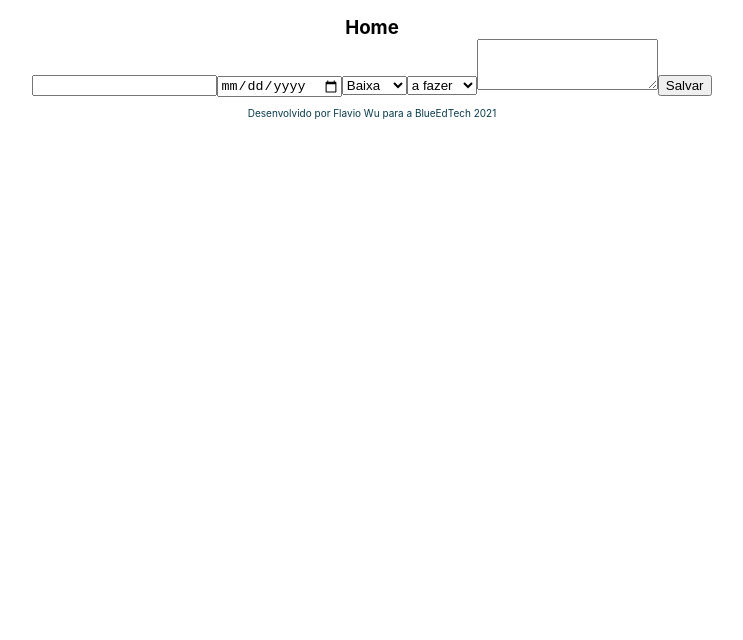
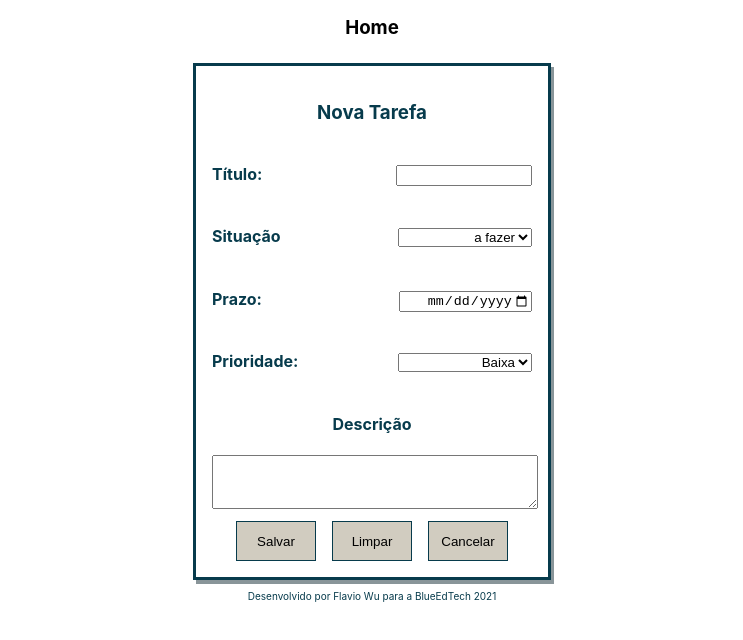
Before and after one commit to flaviowu/front-react-to-do-list, a React (Create React App) app: page /add in a window 1280 px wide. Shown: the top 640 px of the page, without its empty margins (268-1011 px from the left). Built offline with nearby package versions, Linux system fonts and the light colour scheme.

Commit message:
estilos e implementação de funcionalidades

```diff
--- a/src/components/structure/card/ToDoCard.scss
+++ b/src/components/structure/card/ToDoCard.scss
@@ -4,11 +4,12 @@
 @mixin card-general {
   display: flex;
   align-items: center;
+  align-content: center;
   justify-content: space-between;
   min-width: 25rem;
   max-width: 75rem;
   text-align: left;
-  padding: 0 0.5rem 0 0.5rem;
+  padding: .5rem .5rem 0 .5rem;
   margin: 0 0 0.3rem 0;
   transition: 200ms ease-in-out;
   border: solid 2px;
--- a/src/components/structure/cardList/CardList.js
+++ b/src/components/structure/cardList/CardList.js
@@ -1,12 +1,12 @@
 import React, { useState, useEffect } from "react";
 import ToDoCard from "../card/ToDoCard";
 import MockCard from "../mockCard/MockCard";
-import axios from "axios";
 import { Api } from "../../../modules/Api/Api";
 import "./CardList.scss";
 
 const CardList = () => {
   const [tarefas, setTarefas] = useState([]);
+  const [tarefa, setTarefa] = useState({});
   const [filter, setFilter] = useState("");
 
   useEffect(() => {
--- a/src/components/structure/mockCard/MockCard.scss
+++ b/src/components/structure/mockCard/MockCard.scss
@@ -1,6 +1,8 @@
 .mock-card {
   display: flex;
+  align-items: center;
   justify-content: space-around;
+  height: 1.8rem;
   min-width: 25rem;
   max-width: 75rem;
   padding: 0 0.5rem 0 0.5rem;
--- a/src/modules/Api/Api.js
+++ b/src/modules/Api/Api.js
@@ -3,9 +3,9 @@ import axios from "axios";
 export const Api = {
   url: "http://localhost:3005/tarefas",
 
-  getTarefas: (filter) => axios.get(`${Api.url}/${filter}`),
+  getTarefas: async (filter) => await axios.get(`${Api.url}/${filter}`),
 
-  getTarefa: (id) => axios.get(`${Api.url}/${id}`),
+  getTarefa: async (id) => await axios.get(`${Api.url}/${id}`),
 
   postTarefa: (body) => {
     return axios.post(`${Api.url}/add`, body);
--- a/src/pages/TarefaAdd/TarefaAdd.js
+++ b/src/pages/TarefaAdd/TarefaAdd.js
@@ -1,9 +1,14 @@
 import React from "react";
-import { dataFormatISO } from "../../modules/utilities/getData"
-
+import { dataFormatISO } from "../../modules/utilities/getData";
+import { useHistory } from "react-router-dom";
 import { Api } from "../../modules/Api/Api";
 
 const TarefaAdd = (props) => {
+  let history = useHistory();
+
+  function handleCancel() {
+    history.push("/")
+  }
 
   function handleSubmit(e) {
     e.preventDefault();
@@ -21,34 +26,56 @@ const TarefaAdd = (props) => {
       descricao: descricao,
     };
 
-		console.log(Tarefa)
+    console.log(Tarefa);
 
-		Api.postTarefa(Tarefa)
-
-  }
-
-  function handleChange() {
-    console.log("Mudou");
+    Api.postTarefa(Tarefa).then(res => console.log(res));
   }
 
   return (
     <div className="tarefa-add">
       <form className="tarefa-add-form" onSubmit={handleSubmit}>
-        <input type="text" name="titulo" id="titulo" onChange={handleChange} />
-        <input type="date" name="prazo" id="prazo" onChange={handleChange} />
-        <select name="prioridade" id="prioridade" onChange={handleChange}>
+        <h3>Nova Tarefa</h3>
+        <div className="tarefa-add-form-titulo">
+          <h4>Título:</h4>
+          <input type="text" name="titulo" id="titulo" />
+        </div>
+        <div className="tarefa-add-form-situacao">
+          <h4>Situação</h4>
+          <select name="situacao" id="situacao">
+            <option value="a fazer">a fazer</option>
+            <option value="fazendo">fazendo</option>
+            <option value="feito">feito</option>
+          </select>
+        </div>
+        <div className="tarefa-add-form-prazo">
+          <h4>Prazo:</h4>
+
+          <input type="date" name="prazo" id="prazo" />
+        </div>
+        <div className="tarefa-add-form-prioridade">
+          <h4>Prioridade:</h4>
+
+          <select name="prioridade" id="prioridade">
             <option value="1">Baixa</option>
             <option value="2">Normal</option>
             <option value="3">Alta</option>
           </select>
-        <select name="situacao" id="situacao" onChange={handleChange}>
-          <option value="a fazer">a fazer</option>
-          <option value="fazendo">fazendo</option>
-          <option value="feito">feito</option>
-        </select>
-        <textarea name="descricao" id="descricao" rows="3" columns="50" onChange={handleChange}></textarea>
+        </div>
 
+        <div className="tarefa-add-form-descricao">
+          <h4>Descrição</h4>
+          <textarea
+            name="descricao"
+            id="descricao"
+            rows="3"
+            columns="50"
+          ></textarea>
+        </div>
+        <div className="tarefa-add-for-btn">
           <button type="submit">Salvar</button>
+          <button type="reset">Limpar</button>
+          <button type="button" onClick={handleCancel}>Cancelar</button>
+        </div>
       </form>
     </div>
   );
--- a/src/pages/TarefaEdit/TarefaEdit.js
+++ b/src/pages/TarefaEdit/TarefaEdit.js
@@ -1,9 +1,13 @@
 import React, { useState, useEffect } from "react";
+import { useHistory } from "react-router-dom";
 import { Api } from "../../modules/Api/Api";
 import { dataFormat, dataFormat2, dataFormatISO } from "../../modules/utilities/getData";
 
+import "./TarefaEdit.scss";
+
 const TarefaEdit = (props) => {
   const [fields, setFields] = useState({});
+  let history = useHistory();
 
   const id = props.match.params.id;
 
@@ -15,7 +19,7 @@ const TarefaEdit = (props) => {
       .catch((err) => console.log(err));
   }, []);
 
-  async function handleSubmit (e) {
+  async function handleSubmit(e) {
     e.preventDefault();
     const titulo = e.target.titulo.value;
     const prioridade = e.target.prioridade.value;
@@ -42,16 +46,20 @@ const TarefaEdit = (props) => {
     setFields(auxFields);
   }
 
-
-  function handleClick() {
-    console.log(fields);
-    console.log(dataFormat(fields.prazo));
+  function handleCancel() {
+    history.push("/")
   }
+  // function handleClick() {
+  //   console.log(fields);
+  //   console.log(dataFormat(fields.prazo));
+  // }
 
   return (
     <div className="tarefa-add">
-      <h2 onClick={handleClick}>oi</h2>
       <form className="tarefa-add-form" onSubmit={handleSubmit}>
+        <h3>Edição de Tarefa</h3>
+        <div className="tarefa-add-form-titulo">
+          <h4>Título:</h4>
           <input
             type="text"
             name="titulo"
@@ -59,6 +67,22 @@ const TarefaEdit = (props) => {
             value={fields.titulo}
             onChange={handleChange}
           />
+        </div>
+        <div className="tarefa-add-form-situacao">
+          <h4>Situação:</h4>
+          <select
+            name="situacao"
+            id="situacao"
+            value={fields.situacao}
+            onChange={handleChange}
+          >
+            <option value="a fazer">a fazer</option>
+            <option value="fazendo">fazendo</option>
+            <option value="feito">feito</option>
+          </select>
+        </div>
+        <div className="tarefa-add-form-prazo">
+          <h4>Prazo:</h4>
           <input
             type="date"
             name="prazo"
@@ -66,6 +90,9 @@ const TarefaEdit = (props) => {
             value={dataFormat2(fields.prazo)}
             onChange={handleChange}
           />
+        </div>
+        <div className="tarefa-add-form-prioridade">
+          <h4>Prioridade:</h4>
           <select
             name="prioridade"
             id="prioridade"
@@ -76,16 +103,10 @@ const TarefaEdit = (props) => {
             <option value="2">Normal</option>
             <option value="3">Alta</option>
           </select>
-        <select
-          name="situacao"
-          id="situacao"
-          value={fields.situacao}
-          onChange={handleChange}
-        >
-          <option value="a fazer">a fazer</option>
-          <option value="fazendo">fazendo</option>
-          <option value="feito">feito</option>
-        </select>
+        </div>
+
+        <div className="tarefa-add-form-descricao">
+          <h4>Descrição</h4>
           <textarea
             name="descricao"
             id="descricao"
@@ -94,8 +115,11 @@ const TarefaEdit = (props) => {
             onChange={handleChange}
             value={fields.descricao}
           ></textarea>
-
+        </div>
+        <div className="tarefa-add-for-btn">
           <button type="submit">Salvar</button>
+          <button type="button" onClick={handleCancel}>Cancelar</button>
+        </div>
       </form>
     </div>
   );
--- /dev/null
+++ b/src/pages/TarefaEdit/TarefaEdit.scss
@@ -0,0 +1,83 @@
+@import "../../../styles/colors";
+
+@mixin infos {
+    display: flex;
+    flex-direction: row;
+    align-items: baseline;
+    justify-content: space-between;
+}
+
+.tarefa-add{
+    box-shadow: 3px 4px 0px 0px #899599;
+    border: solid $color-primary;
+    padding: 0 1rem 1rem 1rem;
+    display: flex;
+    flex-direction: column;
+    color: $color-primary;
+    margin: 1.5rem 0 0 0;
+    width: 20rem;
+
+    &-form {
+        display: flex;
+        flex-direction: column;
+
+        &-titulo{
+            @include infos;
+            input{
+                width: 8rem;
+                text-align: right;
+            }
+        }
+
+        &-situacao{
+            @include infos;
+            select {
+                width: 8.4rem;
+                text-align: right;
+            }
+        }
+
+        &-prazo{
+            @include infos;
+            input {
+                width: 8rem;
+                text-align: right;
+            }
+        }
+
+        &-prioridade{
+            @include infos;
+            select{
+                width:8.4rem;
+                text-align: right;
+            }
+        }
+
+        &-descricao{
+            margin-bottom: .5rem;
+            textarea {
+                width: 20rem;
+                font-family: -apple-system, BlinkMacSystemFont, 'Segoe UI', Roboto, Oxygen, Ubuntu, Cantarell, 'Open Sans', 'Helvetica Neue', sans-serif;
+            }
+        }
+        margin: 1rem 0 0 0;
+
+        button {
+            background-color: #d1ccc0;
+            border: solid 1px $color-primary;
+            display:inline-block;
+            cursor:pointer;
+            width: 5rem;
+            height: 2.5rem;
+            margin: 0 .5rem 0 .5rem;
+        }
+        button:hover {
+            transform: scale(1.1);
+        }
+
+        button:active {
+            position:relative;
+            top:1px;
+        }
+    }
+}
```
Also changed, not shown: src/components/structure/card/ToDoCard.js (+7 -4 lines), src/pages/TarefaDisplay/TarefaDisplay.js (+31 -6 lines), src/pages/TarefaDisplay/TarefaDisplay.scss (added, +74 -0 lines), src/pages/TarefaAdd/TarefaAdd.scss (added). Lines whose indentation alone changed are shown as unchanged.
